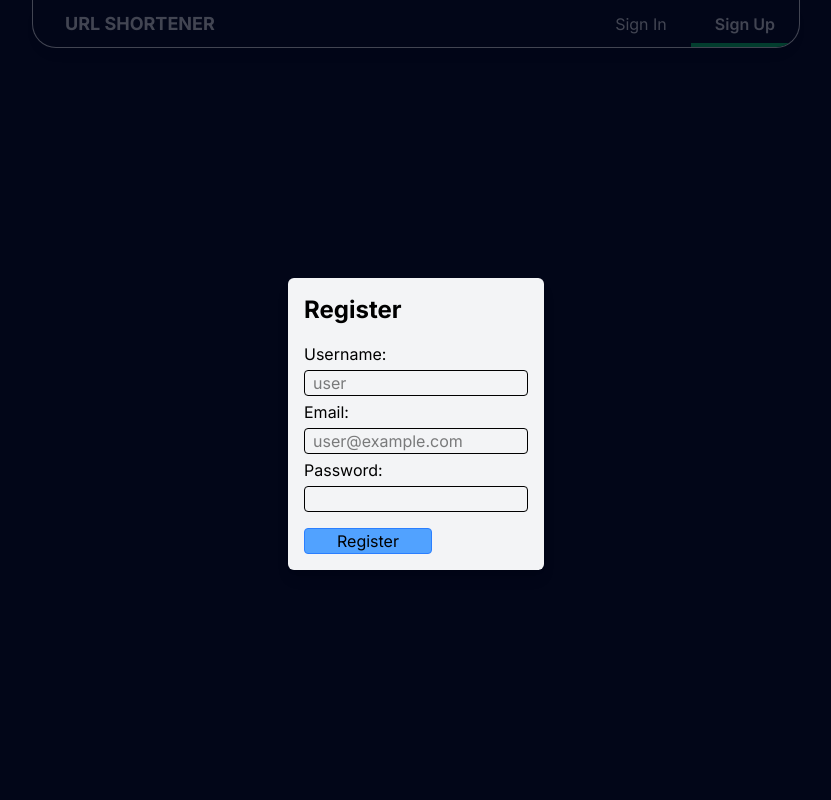
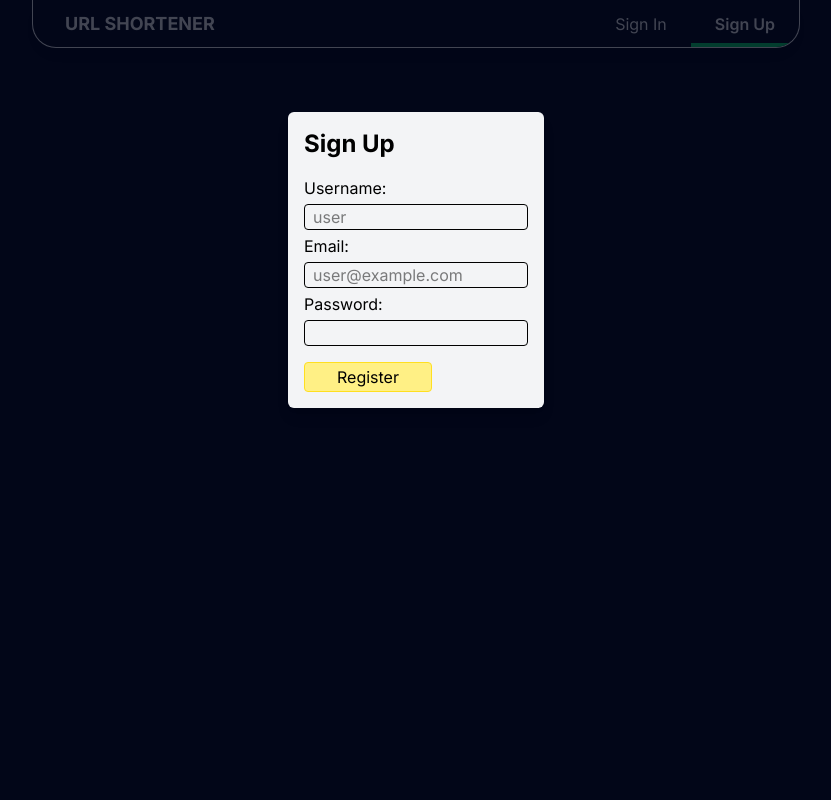
Before and after one commit to Software-Dev-CC3S2-Team-11/url-shortener-trunk-based, a FastAPI app: page /register in a window 1280 px wide. Shown: the whole page, without its empty margins (224-1055 px from the left). Run offline with FastAPI, Linux system fonts and the light colour scheme.

Commit message:
style: update sign in and sign up style

```diff
--- a/templates/register.html
+++ b/templates/register.html
@@ -11,12 +11,12 @@
         rel="stylesheet">
     <title>URL Shortener</title>
 </head>
-<body class="flex flex-col h-screen bg-slate-950 font-[Inter]">
+<body class="flex flex-col h-screen space-y-16 bg-slate-950 font-[Inter]">
     {% include "navbar.html" %}
 
     <form action="/auth/register" method="post"
-        class="flex flex-col bg-gray-100 w-1/5 justify-center items-start m-auto rounded-md p-4 shadow-lg gap-y-4 ">
-        <h1 class="text-black font-bold text-2xl">Register</h1>
+        class="flex flex-col bg-gray-100 w-1/5 justify-center items-start mx-auto rounded-md p-4 shadow-lg gap-y-4 ">
+        <h1 class="text-black font-bold text-2xl">Sign Up</h1>
         <div class="flex flex-col w-full gap-y-1 items-start">
             <label for="username">Username:</label>
             <input type="username" id="username" name="username" required placeholder="user"
@@ -28,7 +28,7 @@
             <input type="password" id="password" name="password" required class="w-full border-1 rounded-sm px-2" />
         </div>
         <button type="submit"
-            class="border-1 border-blue-500  rounded-sm px-8 bg-blue-400 hover:border-blue-800 hover:bg-blue-700 hover:text-white">Register</button>
+            class="border-1 border-yellow-300 rounded-sm px-8 py-0.5 bg-yellow-200 text-black hover:border-yellow-800 hover:bg-yellow-500 hover:text-white duration-200 ease-in">Register</button>
     </form>
 </body>
 </html>
```
Also changed, not shown: templates/login.html (+4 -4 lines).
